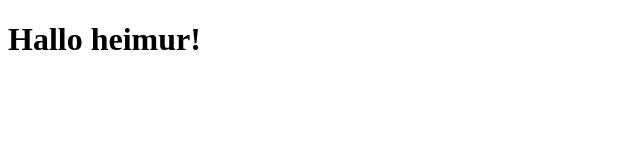
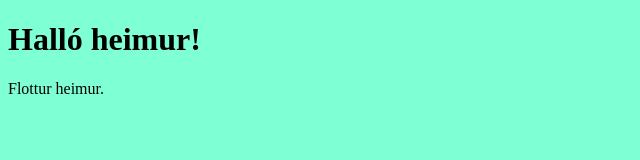
Before and after one commit to dingari/test-fyrir-silju, a plain HTML site: page index.html in a window 1280 px wide. Shown: the whole page, without its empty margins (0-640 px from the left). Drawn offline with Linux system fonts and the light colour scheme.

Commit message:
Add stylesheet and link to index

```diff
--- a/index.html
+++ b/index.html
@@ -1,4 +1,12 @@
 <!DOCTYPE html>
 <html>
-<h1>Hallo heimur!</h1>
+  <head>
+    <meta charset="utf-8" />
+    <title>Heimurinn</title>
+    <link rel="stylesheet" href="./stylesheet.css" />
+  </head>
+  <body>
+    <h1>Halló heimur!</h1>
+    <p>Flottur heimur.</p>
+  </body>
 </html>
--- /dev/null
+++ b/stylesheet.css
@@ -0,0 +1,3 @@
+body {
+    background-color: aquamarine;
+}
```
